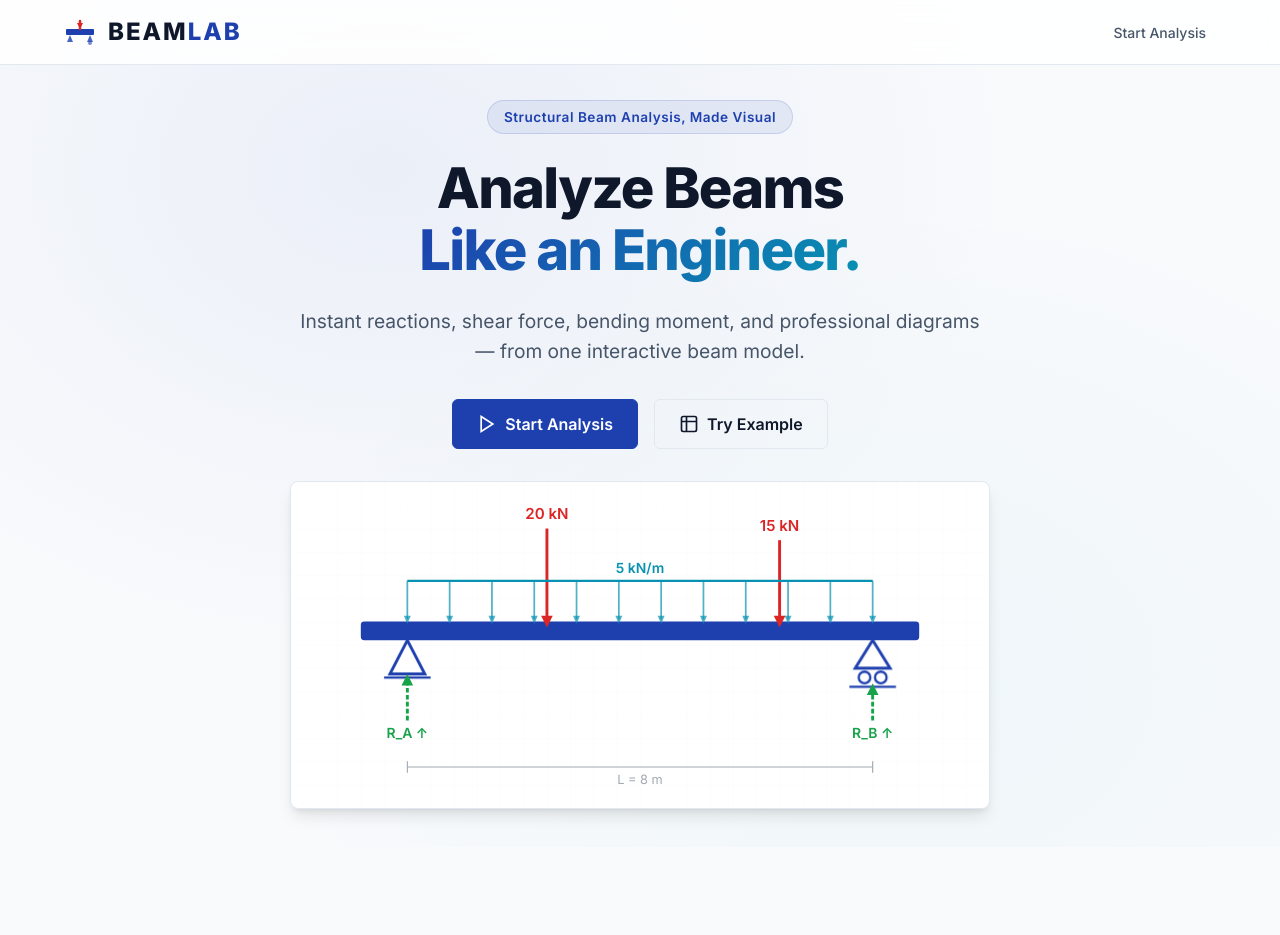
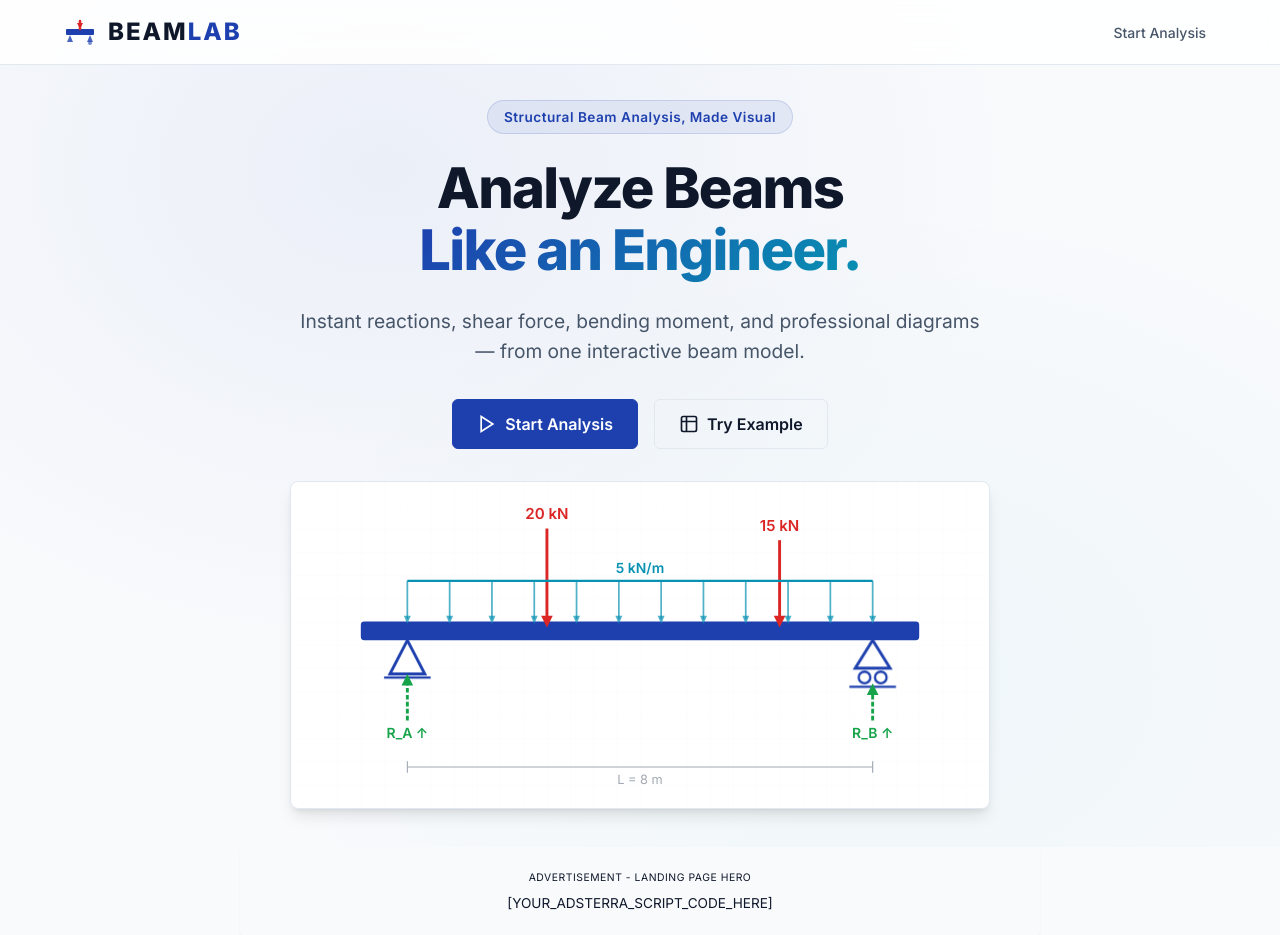
Before and after one commit to bmushtaq65-eng/beamlab, a React (Vite) app: page / in a window 1280 px wide. Shown: the top 935 px of the page. Built offline with nearby package versions, Linux system fonts and the light colour scheme.

Commit message:
chore: migrate from AdSense to Adsterra, configure for Cloudflare Pages

```diff
--- /dev/null
+++ b/src/components/AdWidget.tsx
@@ -0,0 +1,24 @@
+import React from 'react';
+
+interface AdWidgetProps {
+  location: string;
+  className?: string;
+  style?: React.CSSProperties;
+}
+
+export function AdWidget({ location, className = '', style }: AdWidgetProps) {
+  // Adsterra uses raw `<script>` tags which can be complex to inject natively in React without breaking hydration.
+  // We provide a safe, reserved placeholder container.
+  // Once the user gets the exact snippet from Adsterra, it can be securely injected here using dangerousSetInnerHTML
+  // or by dynamically creating a script tag in a useEffect hook.
+
+  return (
+    <div className={`beamlab-ad-container ${className}`} style={{ ...style, minHeight: '90px' }}>
+      <div className="beamlab-ad-label">Advertisement - {location}</div>
+      <div style={{ color: 'var(--text-muted)', fontSize: '0.85rem', textAlign: 'center' }}>
+        {/* Placeholder for Adsterra Script */}
+        [YOUR_ADSTERRA_SCRIPT_CODE_HERE]
+      </div>
+    </div>
+  );
+}
--- a/src/components/LandingPage.tsx
+++ b/src/components/LandingPage.tsx
@@ -6,6 +6,7 @@ import React from 'react';
 import { useAppContext } from '../context/AppContext';
 import { BEAM_PRESETS } from '../solver/presets';
 import { generateId } from '../utils/helpers';
+import { AdWidget } from './AdWidget';
 
 export function LandingPage() {
   const { dispatch } = useAppContext();
@@ -82,6 +83,11 @@ export function LandingPage() {
         <div className="hero-visualization">
           <HeroBeamAnimation />
         </div>
+      </section>
+
+      {/* Ad Placement 1 */}
+      <section className="features-section" style={{ padding: '0 2rem 2rem 2rem' }}>
+        <AdWidget location="Landing Page Hero" style={{ maxWidth: '800px', margin: '0 auto' }} />
       </section>
 
       {/* Features */}
--- a/src/components/Workspace.tsx
+++ b/src/components/Workspace.tsx
@@ -12,6 +12,7 @@ import { ReactionsCard, CriticalValuesCard, LoadTable, CalculationsPanel, Analys
 import { generateReport, openReportInWindow } from '../utils/reportGenerator';
 import { exportProjectJSON, importProjectJSON } from '../utils/storage';
 import { PointLoad, DistributedLoad, AppliedMoment } from '../types/beam';
+import { AdWidget } from './AdWidget';
 
 export function Workspace() {
   const { state, dispatch, runAnalysis } = useAppContext();
@@ -206,10 +207,20 @@ export function Workspace() {
               Reset Beam
             </button>
           </div>
+
+          {/* Sidebar Ad Placement */}
+          <div style={{ padding: '0 1rem 1rem 1rem' }}>
+            <AdWidget location="Sidebar Vertical" style={{ minHeight: '250px' }} />
+          </div>
         </aside>
 
         {/* Main Content */}
         <main className="workspace-main">
+          {/* Top Main Ad Placement */}
+          <section className="workspace-section" style={{ paddingBottom: 0 }}>
+            <AdWidget location="Workspace Top Banner" style={{ minHeight: '90px' }} />
+          </section>
+
           {/* Free-Body Diagram */}
           <section className="workspace-section beam-viz-section">
             <div className="section-header">
@@ -300,6 +311,11 @@ export function Workspace() {
                 />
               </section>
 
+              {/* Main Area Ad Placement */}
+              <section className="workspace-section">
+                <AdWidget location="Below Results Banner" />
+              </section>
+
               {/* Coordinate Inspector (mobile) */}
               <div className="mobile-only">
                 <CoordinateInspector />
--- a/src/index.css
+++ b/src/index.css
@@ -506,3 +506,28 @@ input, button, select, textarea { font: inherit; }
 .animate-fade-in { animation: fadeIn var(--transition-normal) forwards; }
 .animate-slide-in { animation: slideIn var(--transition-normal) forwards; }
 .animate-scale-in { animation: scaleIn var(--transition-normal) forwards; }
+
+/* AdSense Ad Containers */
+.beamlab-ad-container {
+  display: flex;
+  flex-direction: column;
+  align-items: center;
+  justify-content: center;
+  margin: 1.5rem auto;
+  padding: 0.5rem;
+  background-color: var(--surface);
+  border: 1px solid var(--border);
+  border-radius: var(--radius-md);
+  box-shadow: var(--shadow-sm);
+  width: 100%;
+  overflow: hidden;
+  min-height: 100px; /* Prevent layout shift */
+}
+
+.beamlab-ad-label {
+  font-size: 0.65rem;
+  text-transform: uppercase;
+  letter-spacing: 0.05em;
+  color: var(--text-muted);
+  margin-bottom: 0.5rem;
+}
--- a/vite.config.ts
+++ b/vite.config.ts
@@ -3,6 +3,6 @@ import react from '@vitejs/plugin-react'
 
 // https://vite.dev/config/
 export default defineConfig({
-  base: '/beamlab/',
+  base: './',
   plugins: [react()],
 })
```
